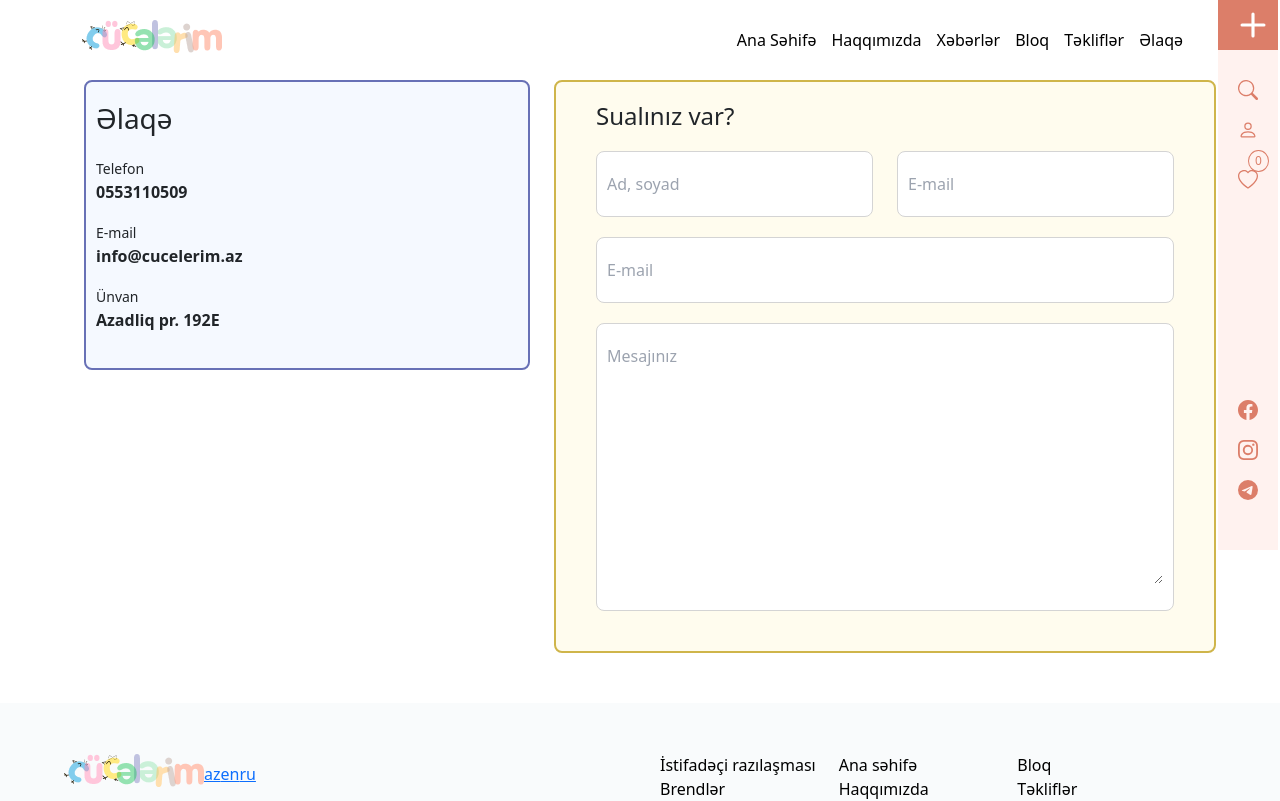
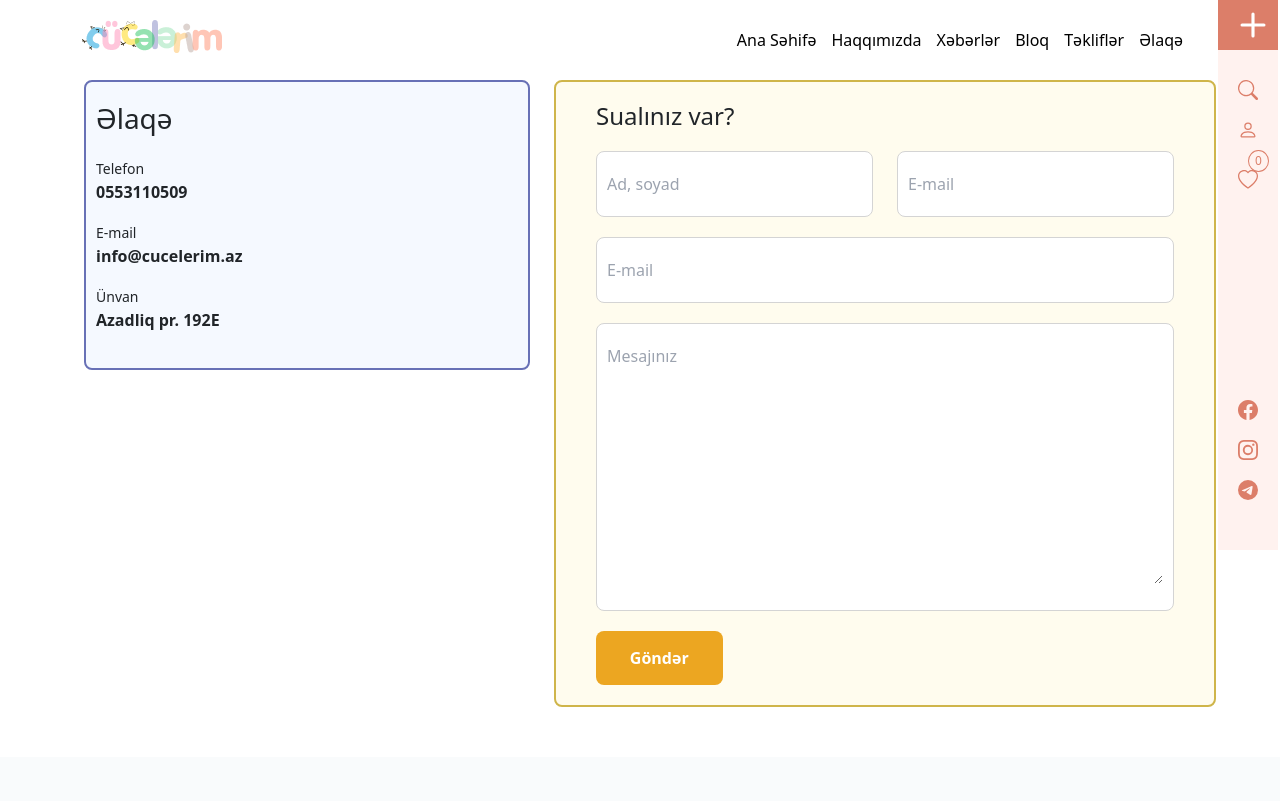
Before and after one commit to musalimurad/cucelerim-nextJs, a Next.js app: page /Contact in a window 1280 px wide. Shown: the top 801 px of the page. Built offline with nearby package versions, Linux system fonts and the light colour scheme.

Commit message:
01.09.2022

```diff
--- a/pages/Contact.jsx
+++ b/pages/Contact.jsx
@@ -55,6 +55,11 @@ const Contact = () => {
                      <textarea rows="10" cols="20" placeholder="Mesajınız"></textarea>
                     </div>
                   </div>
+                  <div className="col-12 col-sm-12 col-md-3 col-lg-3 col-xl-3 col-xxl-3">
+                  <div className={styles.fullNameInpS}>
+                  <input className={styles.submitIco} type="submit" value="Göndər" />
+                  </div>
+                </div>
                     </div>
                   </form>
                 </div>
--- a/styles/contact.module.scss
+++ b/styles/contact.module.scss
@@ -48,6 +48,15 @@
                 background: transparent;
 
             }
+
+        }
+        .submitIco{
+            padding: 15px 30px;
+            width: 100%;
+            background-color: $scrollColor;
+            color: #fff;
+            font-weight: 600;
+            border-radius: 8px;
         }
         form{
 
```
